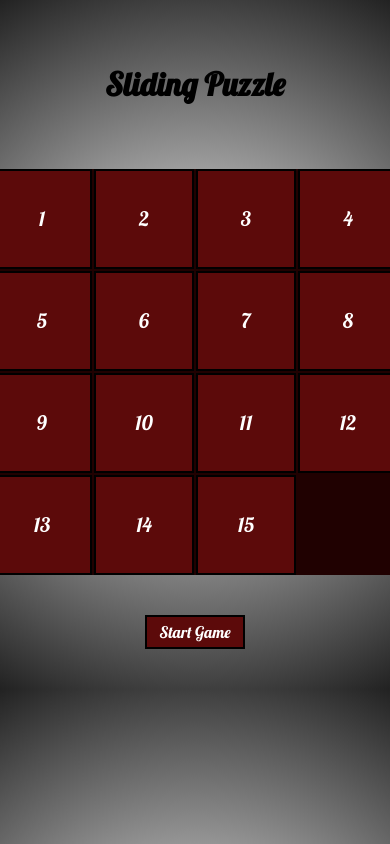
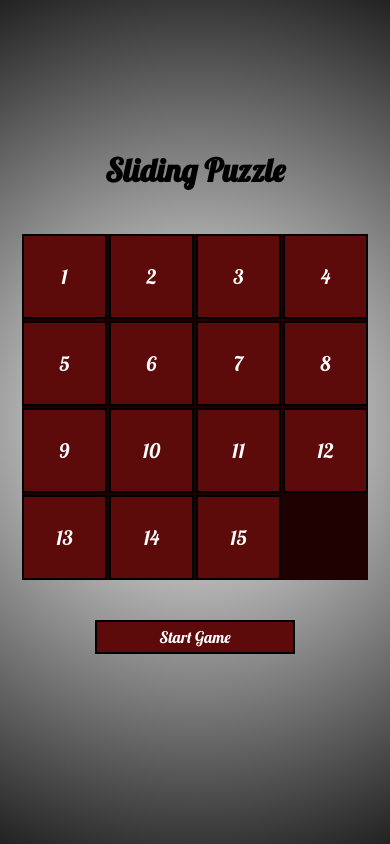
Before and after one commit to Felipe-Cadavid/Sliding-Puzzle, a plain HTML site: page index.html in a window 390 px wide. Drawn offline with Linux system fonts and the light colour scheme.

Commit message:
Third commit - Responsive

```diff
--- a/script.js
+++ b/script.js
@@ -1,4 +1,4 @@
-screen.orientation.lock();
+screen.orientation.lock("portrait-primary");
 
 let piecesArr = new Array(16);
 let currentArr = ['1', '2', '3', '4', '5', '6', '7', '8', '9', '10', '11', '12', '13', '14', '15'];
--- a/style.css
+++ b/style.css
@@ -8,15 +8,18 @@
 
 body{
     background: radial-gradient(circle, #fff, #222);
+    height: 100vh;
     overflow: hidden;
+    display: flex;
+    flex-direction: column;
+    justify-content: center;
 }
 
 header{
     width: 100%;
-    height: 20vh;
+    height: 10vh;
     display: flex;
     justify-content: center;
-    align-items: center;
 }
 
 main{
@@ -41,8 +44,8 @@ main .sliding-container{
 
 main .sliding-container .piece{
     display: flex;
-    width: 100px;
-    height: 100px;
+    width: 130px;
+    height: 130px;
     align-items: center;
     justify-content: center;
     background: rgb(92, 10, 10);
@@ -66,7 +69,7 @@ main .controls .start-game{
     background: rgb(92, 10, 10);
     border: 2px solid black;
     text-align: center;
-    width: 100px;
+    width: 200px;
     transition: .2s;
 }
 
@@ -99,3 +102,27 @@ main .controls .start-game:active{
     align-items: center;
     height: 10vh;
 }
+
+@media (max-width: 540px) {
+    main .sliding-container .piece{
+        width: 85px;
+        height: 85px;
+    }
+}
+
+@media (max-width: 330px) {
+    main .sliding-container .piece{
+        width: 75px;
+        height: 75px;
+    }
+
+}
+
+@media (max-width: 300px) {
+    main .sliding-container .piece{
+        width: 65px;
+        height: 65px;
+        font-size: 17px;
+    }
+
+}
```
Also changed, not shown: index.html (+0 -1 lines).
